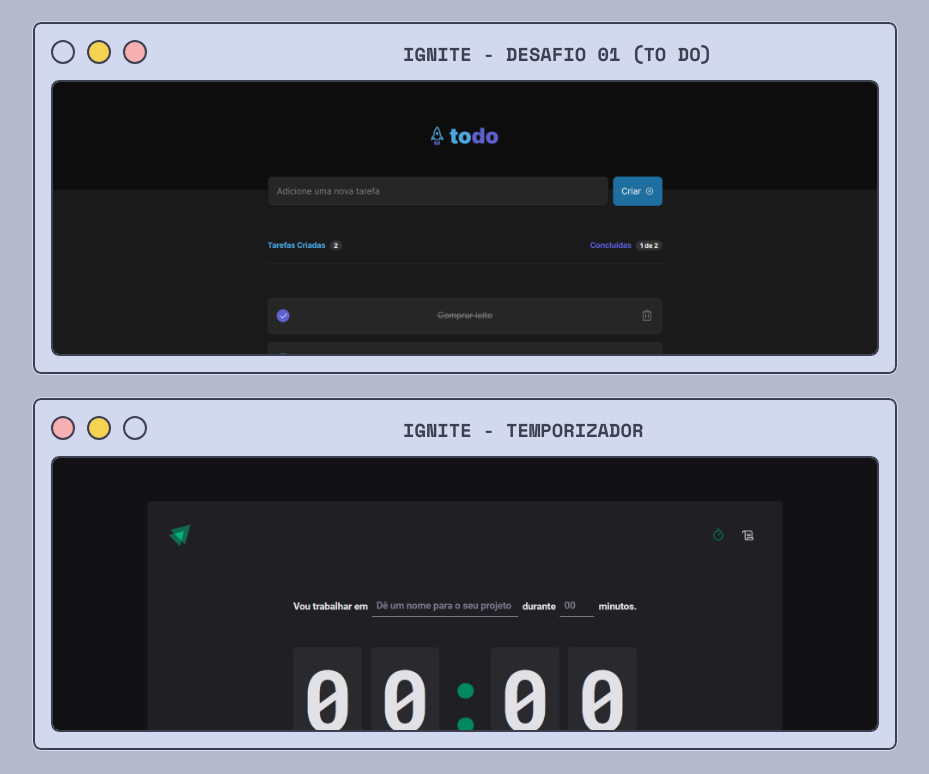
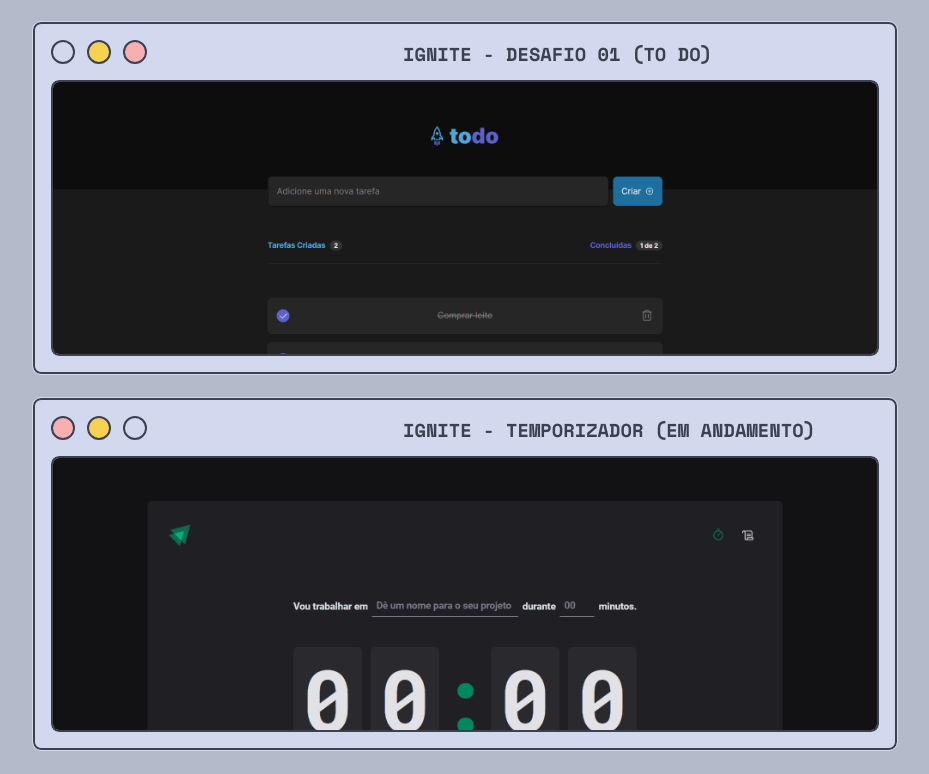
Before and after one commit to BernardoRh/Resume, a React (Vite) app: page /#/portfolio in a window 1280 px wide. Shown: the part 1134-1908 px from the top of the page, without its empty margins (175-1104 px from the left). Built offline with nearby package versions, Linux system fonts and the light colour scheme.

Commit message:
Tralating everithyng and adding more information

```diff
--- a/src/pages/portfolio/index.tsx
+++ b/src/pages/portfolio/index.tsx
@@ -69,7 +69,7 @@ export function Portfolio({setedLanguage}: PortfolioProps){
                             <Dots color="yellow" size="md"/>
                             <Dots color="blue" size="md"/>
                         </div>
-                        <h3>IGNITE - {setedLanguage == "PT-BR" ? "TEMPORIZADOR" : "TIMER"}</h3>
+                        <h3>IGNITE - {setedLanguage == "PT-BR" ? "TEMPORIZADOR (EM ANDAMENTO)" : "TIMER (ONGOING)"}</h3>
                     </div>
                     <div>
                         <img src={ImageIgniteTime}/>
```
